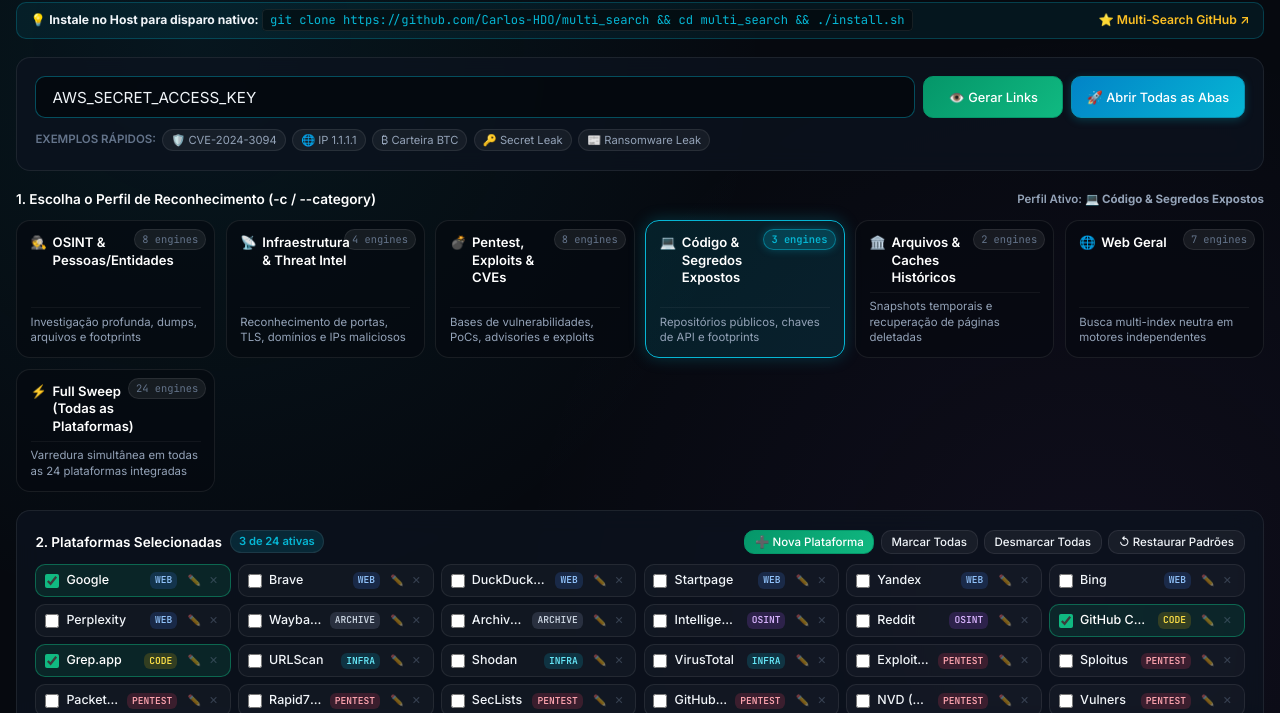
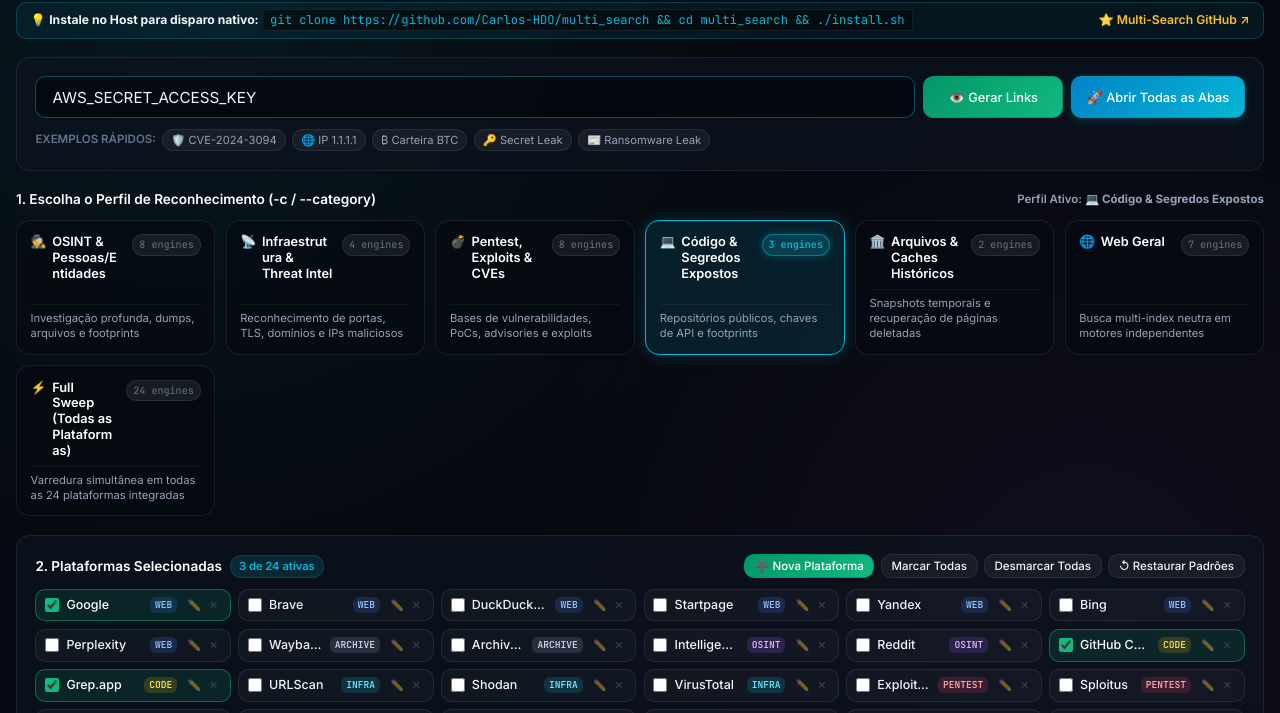
Before and after one commit to Carlos-HDO/multi_search, a plain HTML site: page ui/index.html in a window 1280 px wide. Shown: the part 80-793 px from the top of the page. Drawn offline with Linux system fonts and the light colour scheme; no server answers.

Commit message:
fix(ui): align engine badges neatly to top right without overlapping titles

```diff
--- a/ui/index.html
+++ b/ui/index.html
@@ -282,12 +282,11 @@
       padding: 0.85rem 0.85rem 0.75rem 0.85rem;
       cursor: pointer;
       transition: var(--transition-smooth);
-      position: relative;
       user-select: none;
       display: flex;
       flex-direction: column;
       justify-content: space-between;
-      min-height: 110px;
+      min-height: 125px;
     }
 
     .profile-card:hover {
@@ -306,27 +305,28 @@
       display: flex;
       align-items: flex-start;
       justify-content: space-between;
-      gap: 0.4rem;
+      gap: 0.5rem;
       margin-bottom: 0.4rem;
+      width: 100%;
     }
 
     .profile-title {
-      font-size: 0.82rem;
+      font-size: 0.80rem;
       font-weight: 600;
       color: #ffffff;
       display: flex;
       align-items: flex-start;
       gap: 0.35rem;
-      line-height: 1.3;
-      padding-right: 60px;
+      line-height: 1.25;
+      flex: 1;
+      min-width: 0;
+      word-break: break-word;
     }
 
     .profile-badge {
-      position: absolute;
-      top: 8px;
-      right: 8px;
-      font-size: 0.65rem;
-      padding: 2px 7px;
+      flex-shrink: 0;
+      font-size: 0.63rem;
+      padding: 2px 6px;
       border-radius: var(--radius-full);
       background: rgba(255, 255, 255, 0.07);
       color: var(--text-dim);
@@ -334,6 +334,7 @@
       white-space: nowrap;
       border: 1px solid rgba(255, 255, 255, 0.08);
       transition: var(--transition-smooth);
+      margin-left: auto;
     }
 
     .profile-card.active .profile-badge {
@@ -346,7 +347,7 @@
 
     .profile-desc {
       margin-top: auto;
-      font-size: 0.71rem;
+      font-size: 0.70rem;
       color: var(--text-muted);
       line-height: 1.35;
       padding-top: 0.4rem;
```
